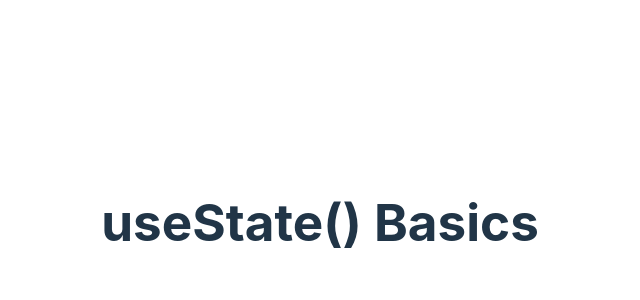
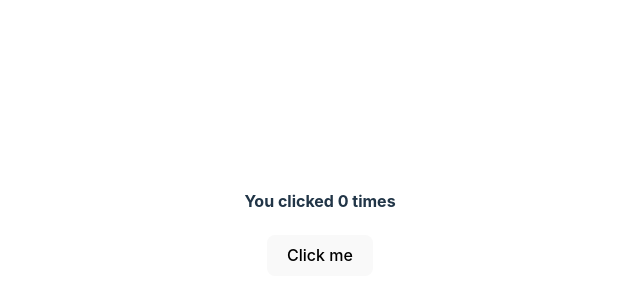
Before and after one commit to hungbui7690/react-tutorials, a React (Vite) app in the folder client/: page / in a window 1280 px wide. Shown: the part 178-478 px from the top of the page, without its empty margins (320-960 px from the left). Built offline with nearby package versions, Linux system fonts and the light colour scheme.

Commit message:
useState: Basics P2

```diff
--- a/client/src/02-useState-basics.jsx
+++ b/client/src/02-useState-basics.jsx
@@ -1,28 +1,27 @@
 /*
-  useState: Basics P1
+  useState: Basics P2
+  - state update triggers re-render
 
-  - useState hook
-  - returns an array with two elements: the current state value, and a function that we can use to update the state
-  - accepts default value as an argument
-  - state update triggers re-render
+  (***) be careful, we can set any value
+    > setCount('pants');
 
 */
 
 import { useState } from 'react'
 
 const UseStateBasics = () => {
-  // (***) we can use useState() with anything: string, number, boolean, array, object
-  // console.log(useState());
-  // console.log(useState('hello'));
+  const [count, setCount] = useState(0)
 
-  // (***)
-  const value = useState()[0]
-  const handler = useState()[1]
-  console.log(value, handler) // undefined, f
-
+  const handleClick = () => {
+    console.log(count) // log out previous count
+    setCount(count + 1)
+  }
   return (
     <div>
-      <h1>useState() Basics</h1>
+      <h4>You clicked {count} times</h4>
+      <button className='btn' onClick={handleClick}>
+        Click me
+      </button>
     </div>
   )
 }
```
